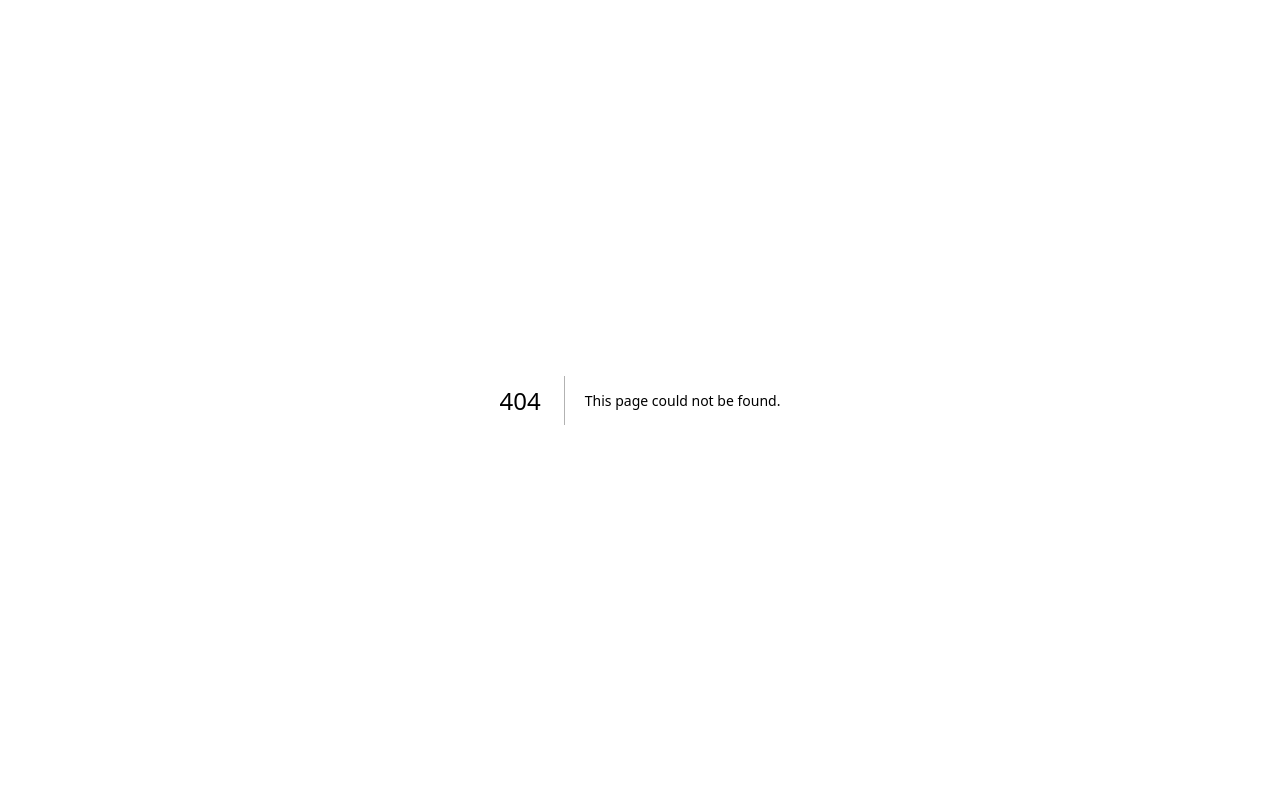
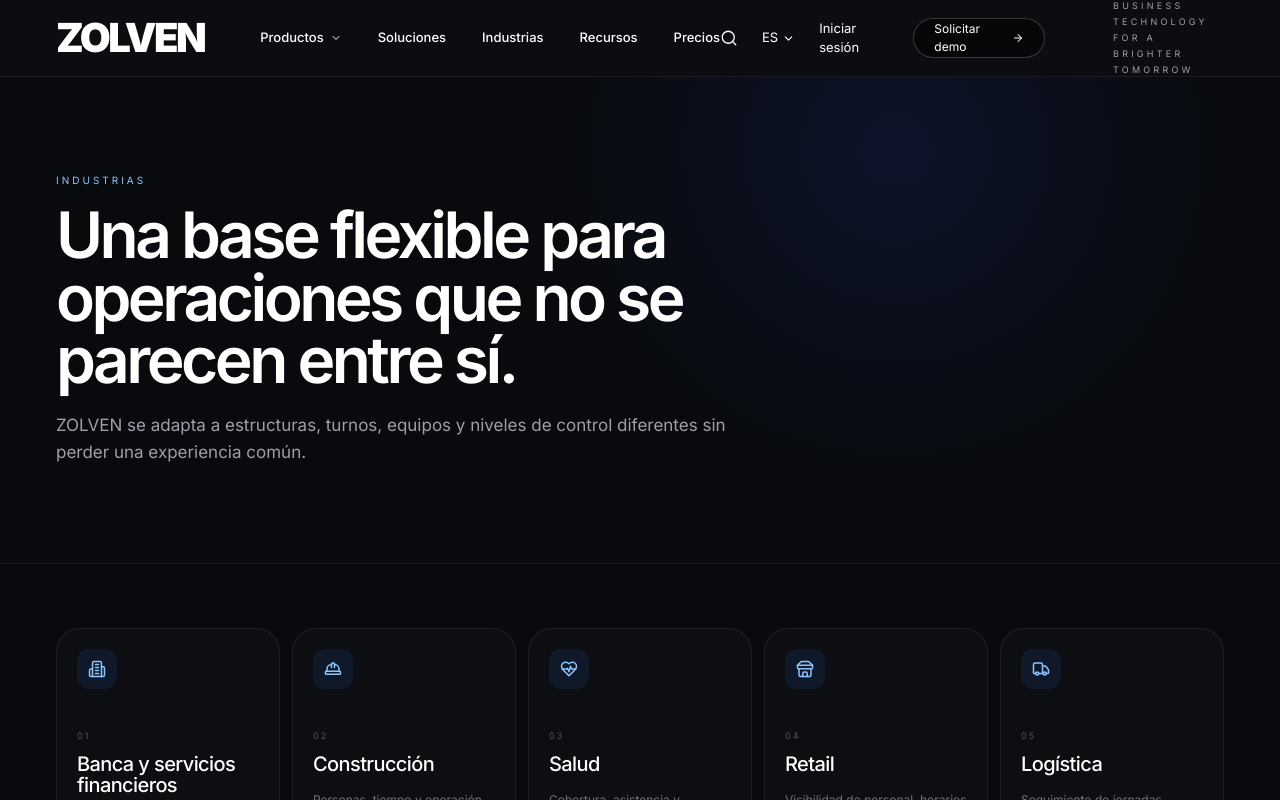
Before and after one commit to liatejera2-oss/zolven-web, a Next.js app: page /industrias in a window 1280 px wide. Before the commit this address had no page. Shown: the top 800 px of the page. Built offline with nearby package versions, Linux system fonts and the light colour scheme.

Commit message:
feat: add industrias page

```diff
--- /dev/null
+++ b/src/app/industrias/page.tsx
@@ -0,0 +1,5 @@
+import { IndustriesPage } from "@/components/zolven/MarketingPages";
+
+export default function Page() {
+  return <IndustriesPage />;
+}
```
